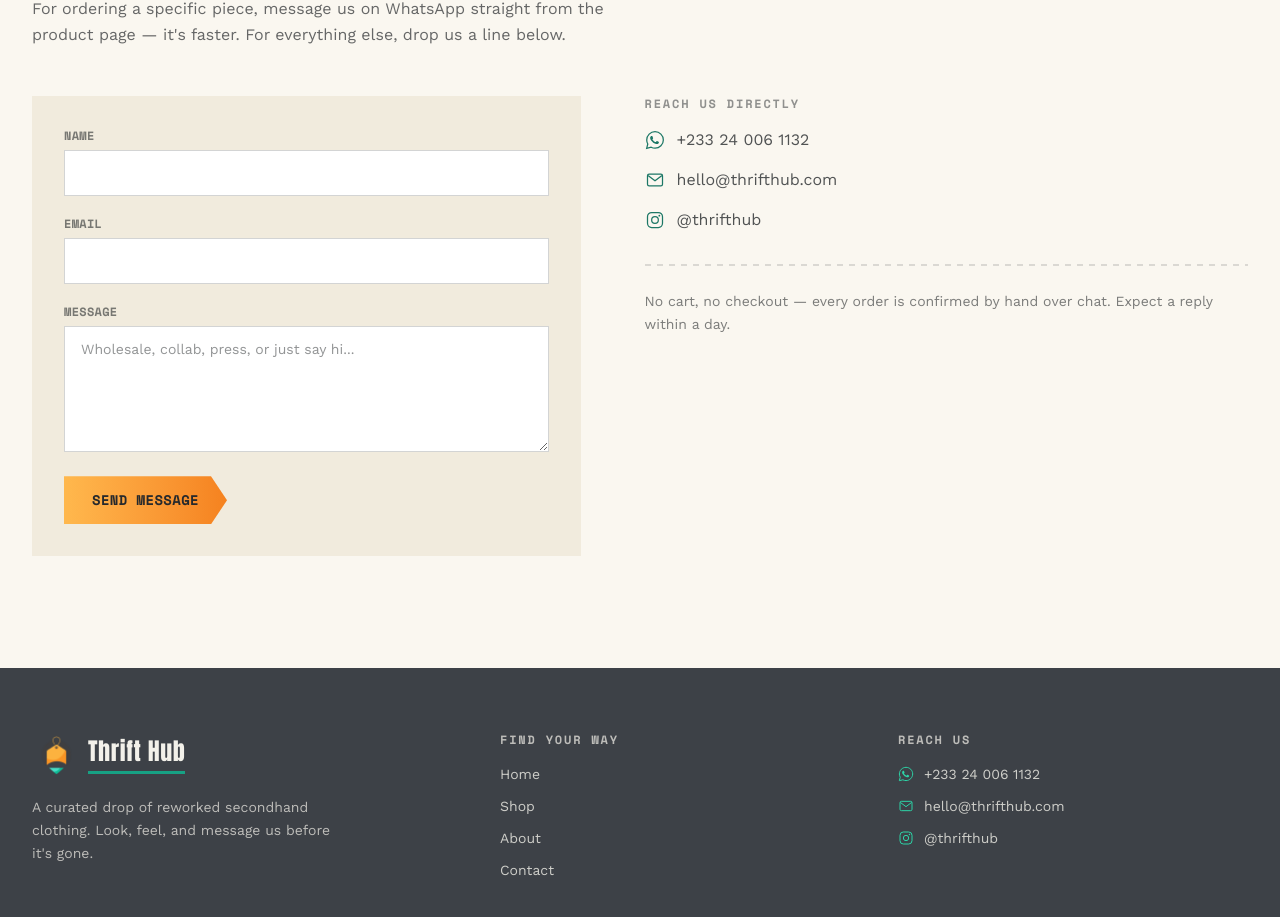
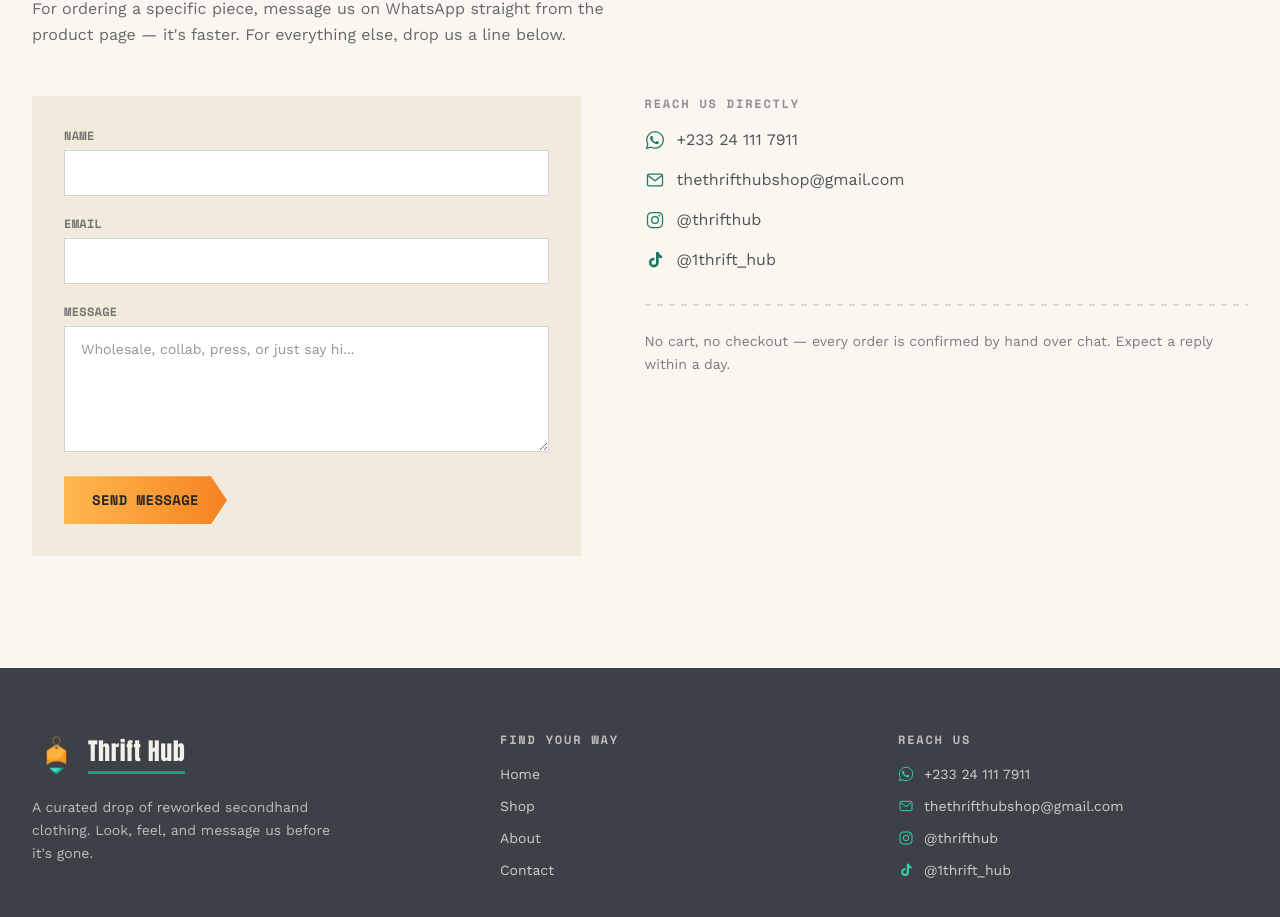
Before and after one commit to Benjamin-yankey/Thrift-Hub, a Next.js app: page /contact in a window 1280 px wide. Shown: the part 313-1230 px from the top of the page. Built offline with nearby package versions, Linux system fonts and the light colour scheme.

Commit message:
feat: add TikTok support with icon and links in ContactPage and Footer

```diff
--- a/src/app/contact/page.tsx
+++ b/src/app/contact/page.tsx
@@ -3,7 +3,7 @@ import Nav from "@/components/Nav";
 import Footer from "@/components/Footer";
 import Reveal from "@/components/Reveal";
 import ContactForm from "@/components/ContactForm";
-import { WhatsAppIcon, InstagramIcon, MailIcon } from "@/components/icons";
+import { WhatsAppIcon, InstagramIcon, TikTokIcon, MailIcon } from "@/components/icons";
 import { SITE, buildWhatsAppLink } from "@/lib/site";
 
 export const metadata: Metadata = {
@@ -82,6 +82,17 @@ export default function ContactPage() {
                       {SITE.instagramHandle}
                     </a>
                   </li>
+                  <li>
+                    <a
+                      href={SITE.tiktokUrl}
+                      target="_blank"
+                      rel="noopener noreferrer"
+                      className="flex items-center gap-3 font-body text-base text-ink/80 transition-colors hover:text-orange-deep"
+                    >
+                      <TikTokIcon className="h-5 w-5 text-teal-deep" />
+                      {SITE.tiktokHandle}
+                    </a>
+                  </li>
                 </ul>
 
                 <div className="stitch mt-8 text-ink/15" aria-hidden="true" />
--- a/src/components/Footer.tsx
+++ b/src/components/Footer.tsx
@@ -4,7 +4,7 @@ import {
   SITE,
   buildWhatsAppLink,
 } from "@/lib/site";
-import { WhatsAppIcon, InstagramIcon, MailIcon } from "./icons";
+import { WhatsAppIcon, InstagramIcon, TikTokIcon, MailIcon } from "./icons";
 
 const LINKS = [
   { label: "Home", href: "/" },
@@ -97,6 +97,17 @@ export default function Footer() {
                   {SITE.instagramHandle}
                 </a>
               </li>
+              <li>
+                <a
+                  href={SITE.tiktokUrl}
+                  target="_blank"
+                  rel="noopener noreferrer"
+                  className="flex items-center gap-2.5 font-body text-sm text-cloud/80 transition-colors hover:text-orange-light"
+                >
+                  <TikTokIcon className="h-4 w-4 text-teal-light" />
+                  {SITE.tiktokHandle}
+                </a>
+              </li>
             </ul>
           </div>
         </div>
--- a/src/components/icons.tsx
+++ b/src/components/icons.tsx
@@ -45,6 +45,17 @@ export function InstagramIcon({ className }: { className?: string }) {
       <rect x="3" y="3" width="18" height="18" rx="5" stroke="currentColor" strokeWidth="1.5" />
       <circle cx="12" cy="12" r="4" stroke="currentColor" strokeWidth="1.5" />
       <circle cx="17.2" cy="6.8" r="1.1" fill="currentColor" />
+    </svg>
+  );
+}
+
+export function TikTokIcon({ className }: { className?: string }) {
+  return (
+    <svg viewBox="0 0 24 24" fill="none" className={className} aria-hidden="true">
+      <path
+        d="M16.5 2.5c.4 2.2 1.9 3.9 4 4.3v3.1a7.4 7.4 0 0 1-4-1.2v6.4a5.9 5.9 0 1 1-5.9-5.9c.2 0 .5 0 .7.03v3.2a2.7 2.7 0 1 0 1.9 2.6V2.5h3.3Z"
+        fill="currentColor"
+      />
     </svg>
   );
 }
--- a/src/lib/site.ts
+++ b/src/lib/site.ts
@@ -1,19 +1,21 @@
 /**
  * Shared brand + contact constants.
  *
- * Email and Instagram are still placeholders (see thrift-hup-system.md,
- * section 6) — swap them for the real values when available. WhatsApp is
- * the real number. Every component below reads from here rather than
- * hardcoding a number, so updating any of these is a one-line change.
+ * Instagram is still a placeholder (see thrift-hup-system.md, section 6) —
+ * swap it for the real handle when available. Every component below reads
+ * from here rather than hardcoding a number, so updating any of these is a
+ * one-line change.
  */
 
 export const SITE = {
   name: "Thrift Hub",
-  whatsappNumber: "233240061132", // real Ghana number, wa.me format (no +, no spaces)
-  whatsappDisplay: "+233 24 006 1132",
-  email: "hello@thrifthub.com",
+  whatsappNumber: "233241117911", // real Ghana number, wa.me format (no +, no spaces)
+  whatsappDisplay: "+233 24 111 7911",
+  email: "thethrifthubshop@gmail.com",
   instagramHandle: "@thrifthub",
   instagramUrl: "https://instagram.com/thrifthub",
+  tiktokHandle: "@1thrift_hub",
+  tiktokUrl: "https://www.tiktok.com/@1thrift_hub",
 };
 
 /**
```
